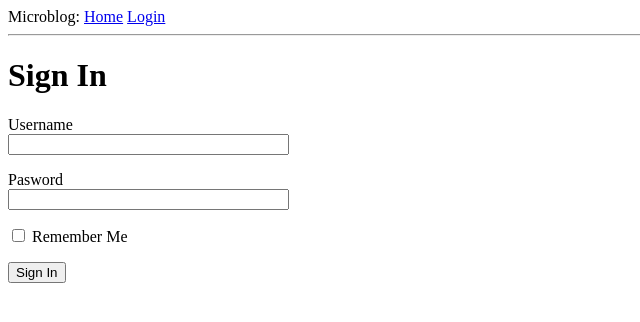
After one commit to sqidking/Flask, a Flask app: page /login in a window 1280 px wide. The commit adds this page. Shown: the top 322 px of the page, without its empty margins (0-640 px from the left). Run offline with Flask 2, Linux system fonts and the light colour scheme.

Commit message:
Added Flask-WTF, login page, config

```diff
--- a/app/__init__.py
+++ b/app/__init__.py
@@ -1,5 +1,7 @@
 from flask import Flask
+from config import Config
 
 app = Flask(__name__)
+app.config.from_object(Config)
 
 from app import routes
--- /dev/null
+++ b/app/forms.py
@@ -0,0 +1,9 @@
+from flask_wtf import FlaskForm
+from wtforms import StringField, PasswordField, BooleanField, SubmitField
+from wtforms.validators import DataRequired
+
+class LoginForm(FlaskForm):
+    username = StringField('Username', validators=[DataRequired()])  # validator checks that data is present
+    password = PasswordField('Pasword', validators=[DataRequired()])
+    remember_me = BooleanField('Remember Me')
+    submit = SubmitField('Sign In')
--- a/app/routes.py
+++ b/app/routes.py
@@ -1,5 +1,6 @@
 from flask import render_template
 from app import app
+from app.forms import LoginForm
 
 @app.route('/')
 @app.route('/index')
@@ -16,3 +17,9 @@ def index():
         }
     ]
     return render_template('index.html', title='Home', user=user, posts=posts)
+
+
+@app.route('/login')
+def login():
+    form = LoginForm()
+    return render_template('login.html', title='Sign In', form=form)
--- a/app/templates/base.html
+++ b/app/templates/base.html
@@ -7,7 +7,11 @@
         {% endif %}
     </head>
     <body>
-    <div>Microblog: <a href="/>index">Home</a></div>
+    <div>
+        Microblog:
+        <a href="/index">Home</a>
+        <a href="/login">Login</a>
+    </div>
     <hr>
     {% block content %}{% endblock %}
     </body>
--- /dev/null
+++ b/app/templates/login.html
@@ -0,0 +1,18 @@
+{% extends "base.html" %}
+
+{% block content %}
+    <h1>Sign In</h1>
+    <form action="" method="post" novalidate>
+        {{ form.hidden_tag() }}
+        <p>
+            {{ form.username.label }}<br>
+            {{ form.username(size=32) }}
+        </p>
+        <p>
+            {{ form.password.label }}<br>
+            {{ form.password(size=32) }}
+        </p>
+        <p>{{ form.remember_me() }} {{ form.remember_me.label }}</p>
+        <p>{{ form.submit() }}</p>
+    </form>
+{% endblock %}
--- /dev/null
+++ b/config.py
@@ -0,0 +1,5 @@
+import os
+
+
+class Config(object):
+    SECRET_KEY = os.environ.get('SECRET_KEY') or 'you-will-never-guess'
```
